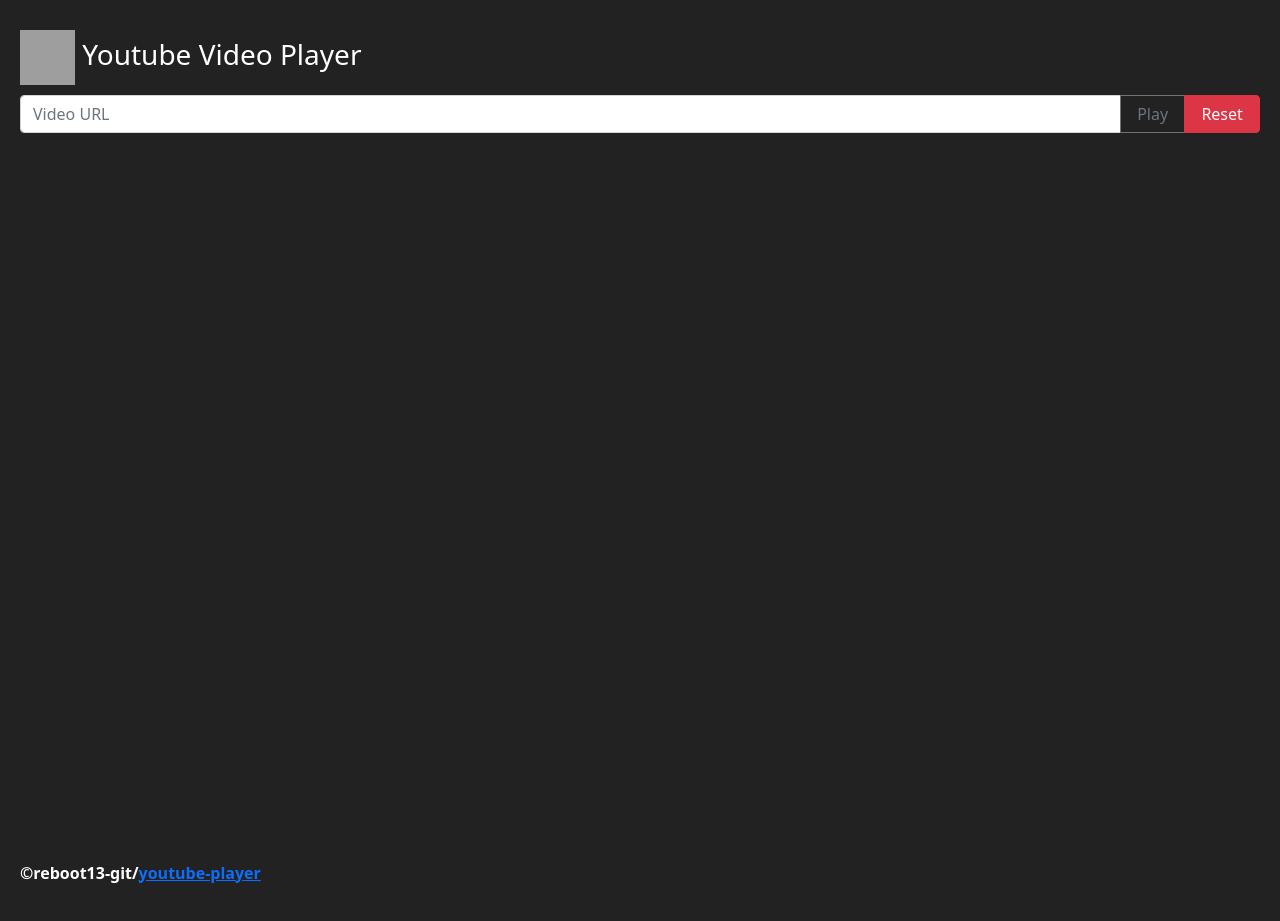
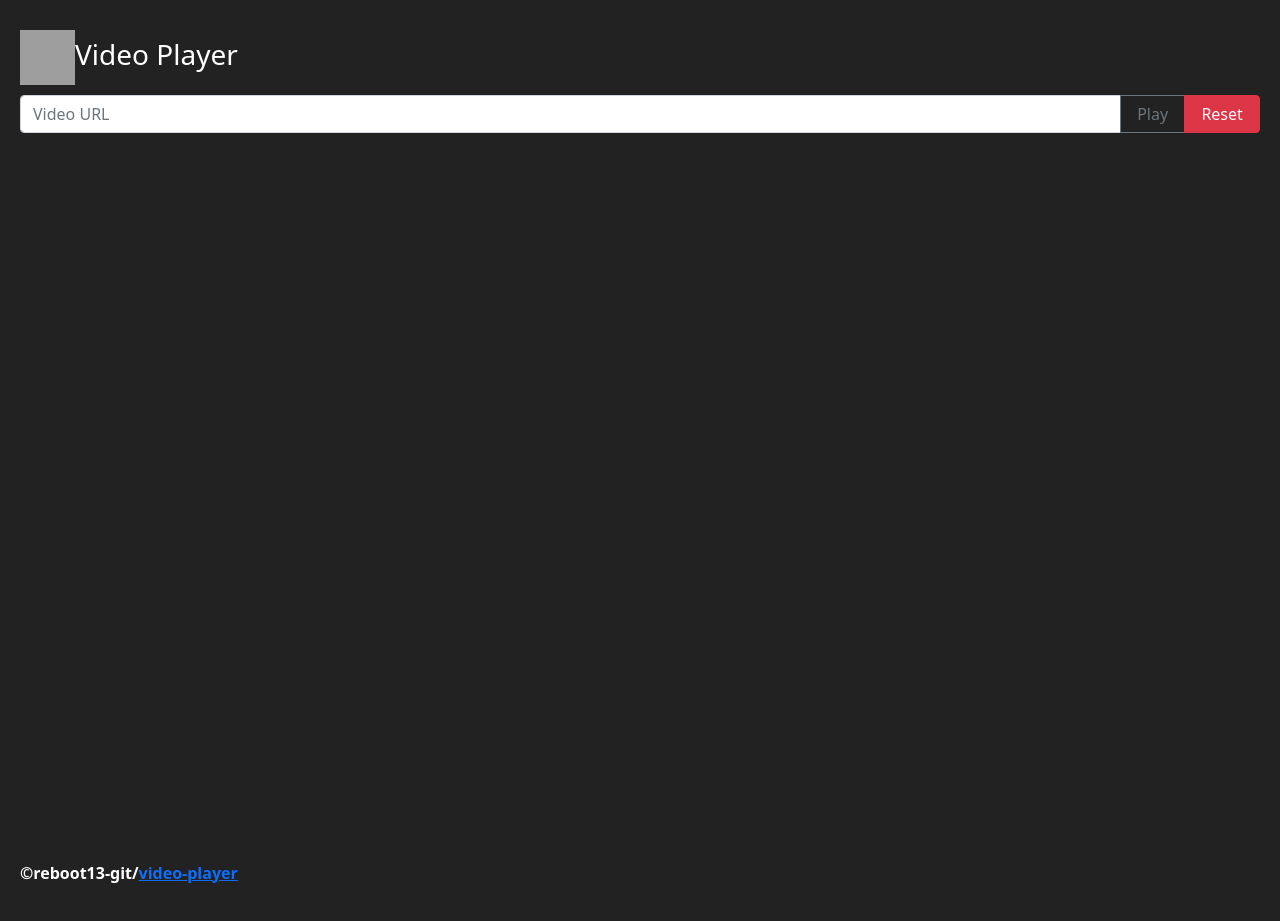
Before and after one commit to krutikkkkkkkkk/video-player, a plain HTML site: page index.html in a window 1280 px wide. Drawn offline with nearby package versions, Linux system fonts and the light colour scheme; grey boxes are pictures that could not be loaded.

Commit message:
Update index.html

```diff
--- a/index.html
+++ b/index.html
@@ -5,7 +5,7 @@
     <meta http-equiv="X-UA-Compatible" content="IE=edge">
     <meta name="viewport" content="width=device-width, initial-scale=1.0">
     <link rel="shortcut icon" href="https://www.iconpacks.net/icons/2/free-youtube-logo-icon-2431-thumb.png" type="image/x-icon">
-    <title>Youtube Video Player: Reboot13</title>
+    <title>Video Player: Reboot13</title>
     <link href="https://cdn.jsdelivr.net/npm/bootstrap@5.0.0-beta3/dist/css/bootstrap.min.css" rel="stylesheet" integrity="sha384-eOJMYsd53ii+scO/bJGFsiCZc+5NDVN2yr8+0RDqr0Ql0h+rP48ckxlpbzKgwra6" crossorigin="anonymous">
     <script src="app.js"></script>
     <link rel="stylesheet" href="styles.css">
@@ -13,7 +13,7 @@
 <body>
 
 <div class="main">
-        <h3><img height="55px" width="55px"  src="https://www.iconpacks.net/icons/2/free-youtube-logo-icon-2431-thumb.png"> Youtube Video Player</h3>
+        <h3><img height="55px" width="55px"  src="https://www.iconpacks.net/icons/2/free-youtube-logo-icon-2431-thumb.png">Video Player</h3>
         <div class="input-group">
             <input type="text" class="form-control" placeholder="Video URL" id="url">
             <button onclick="play()" class="btn btn-outline-secondary" type="button">&nbsp;Play&nbsp;</button>
@@ -24,7 +24,7 @@
 </div>
 </div>
 <footer>
-    <p>&copy;reboot13-git/<a href="https://github.com/reboot13-git/youtube-player">youtube-player</a></p>
+    <p>&copy;reboot13-git/<a href="https://github.com/reboot13-git/video-player">video-player</a></p>
 </footer>
 
 </body>
```
